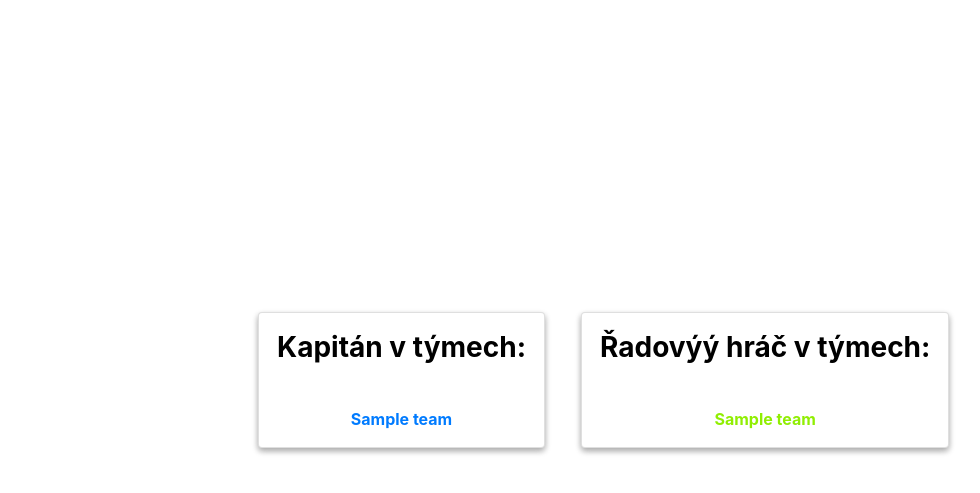
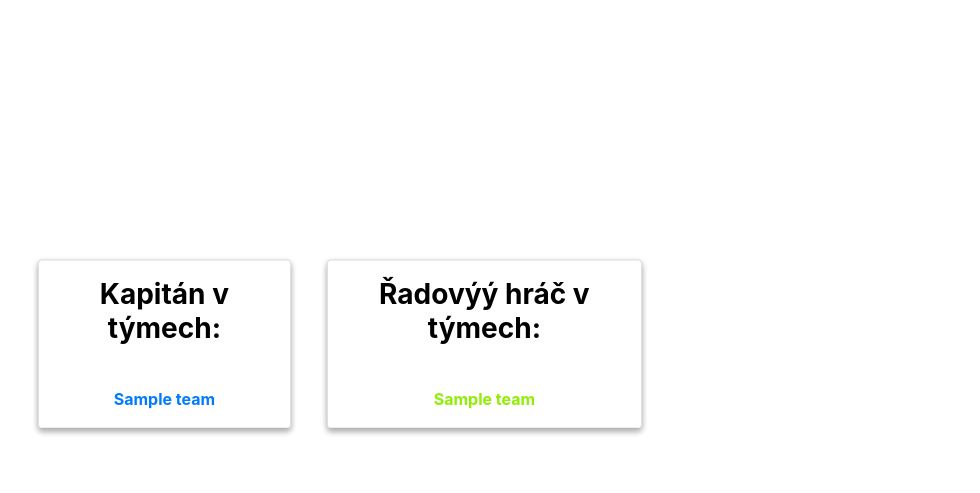
Before and after one commit to Jonnymen/IIS-projekt, a Django app: page /my_teams/ in a window 1280 px wide. Shown: the part 56-549 px from the top of the page, without its empty margins (300-1280 px from the left). Run offline with Django 3.2, Linux system fonts and the light colour scheme; a user stored in the database is signed in; tables that the repository leaves empty hold one stand-in row (values such as "Sample post"); some libraries are stand-ins or nearby versions.

Commit message:
My teams html

```diff
--- a/IIS_project/Kulecnik/templates/Kulecnik/my_teams.html
+++ b/IIS_project/Kulecnik/templates/Kulecnik/my_teams.html
@@ -14,8 +14,8 @@
         position: fixed;
         top: 50%;
         left: 50%;
-        margin-top: -50px;
-        margin-left: -100px;
+        transform: translate(-50%, -50%);
+
     }
 </style>
 
```
